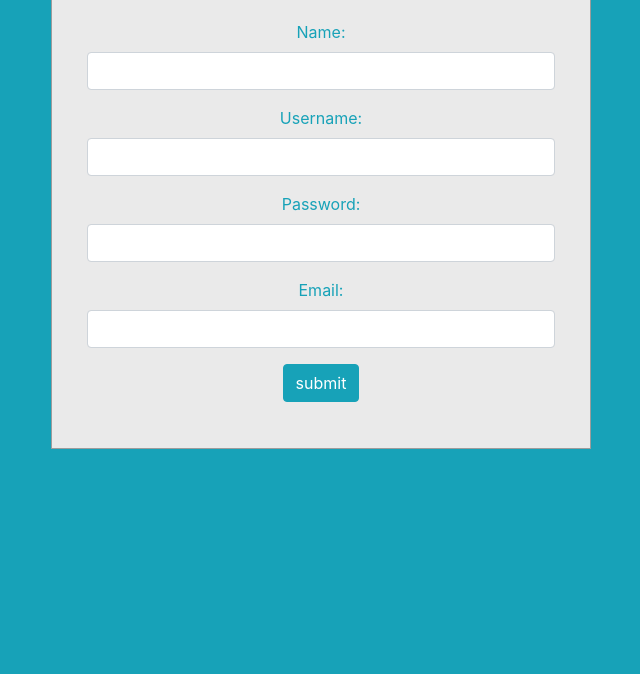
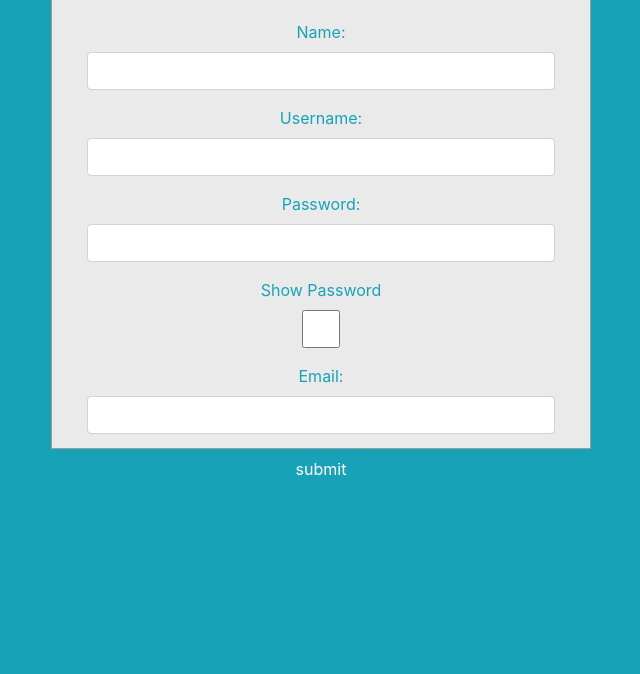
Before and after one commit to laveesh-gupta/unisys-face-recognition-on-the-edge, a Python web app: template flask/templates/register.html in a window 1280 px wide. Shown: the part 211-885 px from the top of the page, without its empty margins (319-959 px from the left). Run offline with Jinja, Linux system fonts and the light colour scheme; the template is opened without the code that fills it, so the values that code supplies are empty; some libraries are stand-ins or nearby versions.

Commit message:
Password Hidden text

```diff
--- a/flask/templates/register.html
+++ b/flask/templates/register.html
@@ -70,9 +70,13 @@
                           </div>
                           <div class="form-group">
                               <label for="password" class="text-info">Password:</label><br>
-                              <input type="text" name="password" id="password" class="form-control">
+                              <input type="password" name="password" id="password" class="form-control">
+                              <!-- <i class="far fa-eye" id="togglePassword"></i> -->
                           </div>
-
+                          <div class="form-group">
+                            <label for="password" class="text-info">Show Password</label><br>
+                            <input type="checkbox" onclick="myFunction()" class="form-control">
+                          </div>
                           <div class="form-group">
                             <label for="email" class="text-info">Email:</label><br>
                             <input type="text" name="email" id="email" class="form-control">
@@ -86,5 +90,26 @@
             </div>
         </div>
     </div>
+    <script>
+      function myFunction() {
+        var x = document.getElementById("password");
+        if (x.type === "password") {
+          x.type = "text";
+        } else {
+          x.type = "password";
+        }
+      }
+
+//       const togglePassword = document.querySelector('#togglePassword');
+// const password = document.querySelector('#password');
+
+//       togglePassword.addEventListener('click', function (e) {
+//     // toggle the type attribute
+//     const type = password.getAttribute('type') === 'password' ? 'text' : 'password';
+//     password.setAttribute('type', type);
+//     // toggle the eye slash icon
+//     this.classList.toggle('fa-eye-slash');
+//     });
+    </script>
 </body>
 </html>
```
Also changed, not shown: flask/templates/adlogin.html (+27 -1 lines).
